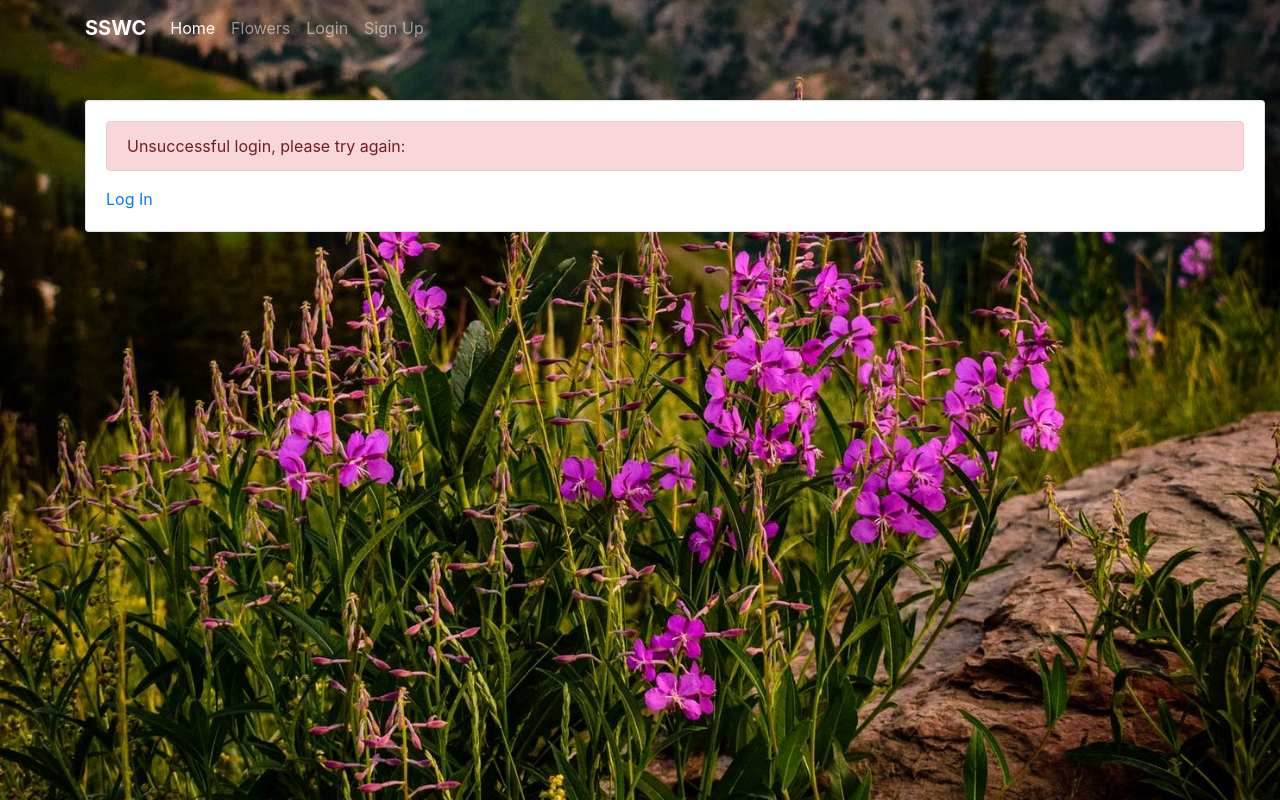
After one commit to frongilloz/assign5_2, a Flask app: template templates/login_failure.html in a window 1280 px wide. The commit adds this page. Run offline with Flask 2, Linux system fonts and the light colour scheme; the template is opened without the code that fills it, so the values that code supplies are empty; some libraries are stand-ins or nearby versions.

Commit message:
commit 20: more user login fixes

```diff
--- a/app.py
+++ b/app.py
@@ -234,13 +234,19 @@ def login_form():
     # create a cursor to query the database within the app route
     cursorObj = conn.cursor()
     # All items retrieval from FLOWERS table in DB
-    cursorObj.execute("SELECT fullName FROM USERS WHERE email = \"" + email + "\"")
+    cursorObj.execute("SELECT fullName FROM USERS WHERE email = \"" + email + "\" AND password = \"" + password + "\"")
     # save fetch all to itemsFlowers list; to be referenced in templates
-    query_name = convertTuple(cursorObj.fetchone())
+    query_tuple = cursorObj.fetchone()
     # close the connection to the database
     conn.close()
 
-    return render_template('login_success.html', query_name=query_name)
+    # if query was empty, user does not exist
+    if not (query_tuple):
+        print("User does not exist")
+        return render_template('login_failure.html')
+    else:
+        query_name = convertTuple(query_tuple)
+        return render_template('login_success.html', query_name=query_name)
 
 
 # App route to sign up on the web app
--- a/templates/insert_flower.html
+++ b/templates/insert_flower.html
@@ -43,12 +43,10 @@
             </div>
 
             <div style="padding-left: 15px; padding-top: 20px">
-                <div class="card text-white bg-success mb-3" style="max-width: 22rem;">
-                  <div class="card-body">
+                <div class="alert alert-success" role="alert">
                     <p class="card-text">Flower sighting successfully inserted!</p>
                   </div>
-                </div>
-                </div>
+            </div>
 
             </div>
         </div>
--- /dev/null
+++ b/templates/login_failure.html
@@ -0,0 +1,24 @@
+{% extends "maintemplate.html" %}
+
+{% block title %}Login Failure{% endblock %}
+
+{% block content %}
+<body style="background-image: url('static/fl4.jpeg');  background-size: cover; background-position: center center;">
+
+<div class="container-fluid">
+    <div style="padding-top: 100px; padding-left: 70px">
+    <div class="card">
+        <div class="card-body">
+            <div class="alert alert-danger" role="alert">
+              Unsuccessful login, please try again:
+            </div>
+
+            <a href="/login">Log In</a>
+
+
+        </div>
+    </div>
+    </div>
+</div>
+</body>
+{% endblock %}
--- a/templates/maintemplate.html
+++ b/templates/maintemplate.html
@@ -66,9 +66,6 @@
                   <li class="nav-item">
                     <a class="nav-link" href="/flowers">Flowers</a>
                   </li>
-                  <li class="nav-item">
-                    <a class="nav-link" href="#">User Profile</a>
-                  </li>
                     <li class="nav-item">
                     <a class="nav-link" href="/login">
                         Login</a>
--- a/templates/sign_up_complete.html
+++ b/templates/sign_up_complete.html
@@ -16,10 +16,8 @@
             <article class="card-body mx-auto" style="max-width: 500px;">
                 <h4 class="card-title mt-3 text-center">Welcome to SSWC!</h4>
 
-                <div class="card text-white bg-success mb-3" style="max-width: 22rem;">
-                    <div class="card-body">
+                <div class="alert alert-success" role="alert">
                     <p class="card-text">Account successfully created!</p>
-                    </div>
                 </div>
 
                 <p class="text-center">Now login to continue!</p>
--- a/templates/update_flower.html
+++ b/templates/update_flower.html
@@ -41,11 +41,9 @@
             </div>
 
             <div style="padding-left: 15px; padding-top: 20px">
-                <div class="card text-white bg-success mb-3" style="max-width: 22rem;">
-                  <div class="card-body">
+                <div class="alert alert-success" role="alert">
                     <p class="card-text">Flower successfully updated!</p>
                   </div>
-                </div>
                 </div>
 
             </div>
```
Also changed, not shown: templates/login_success.html (+3 -4 lines), flowers2019.db.
